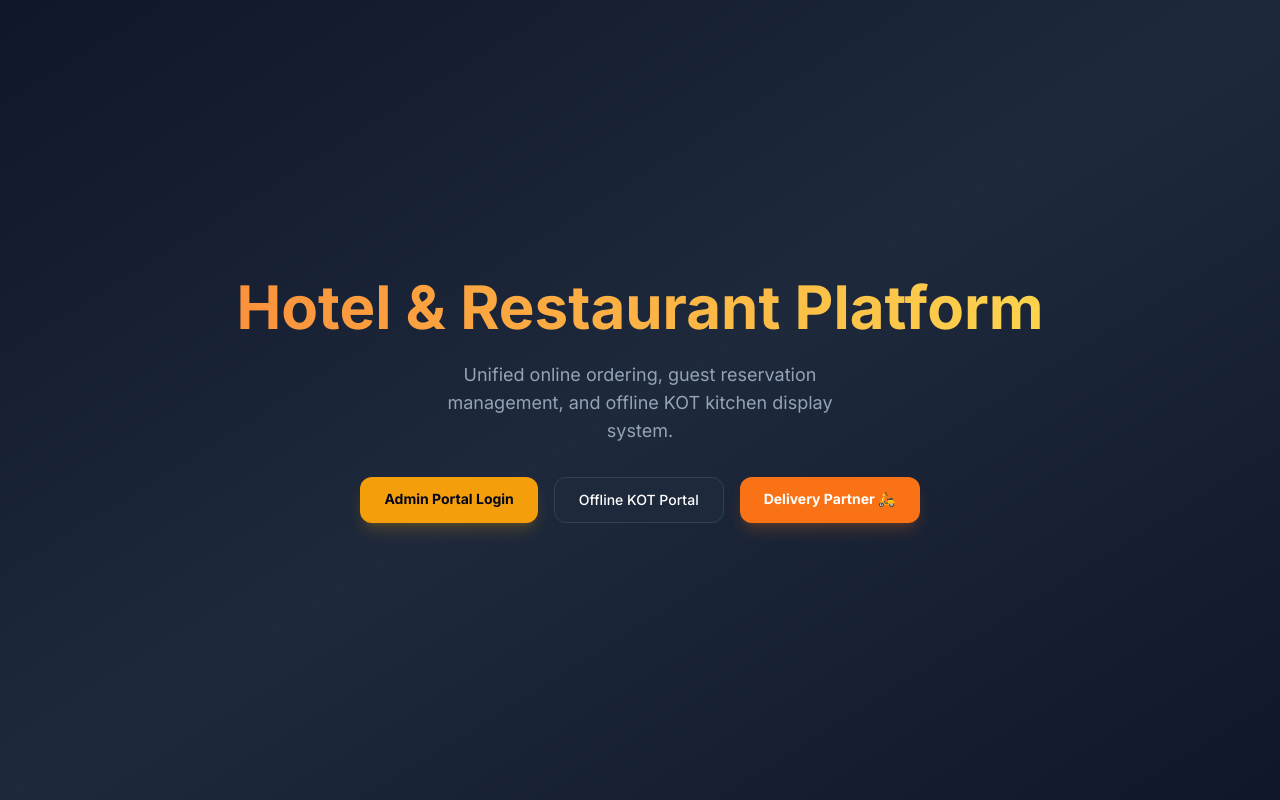
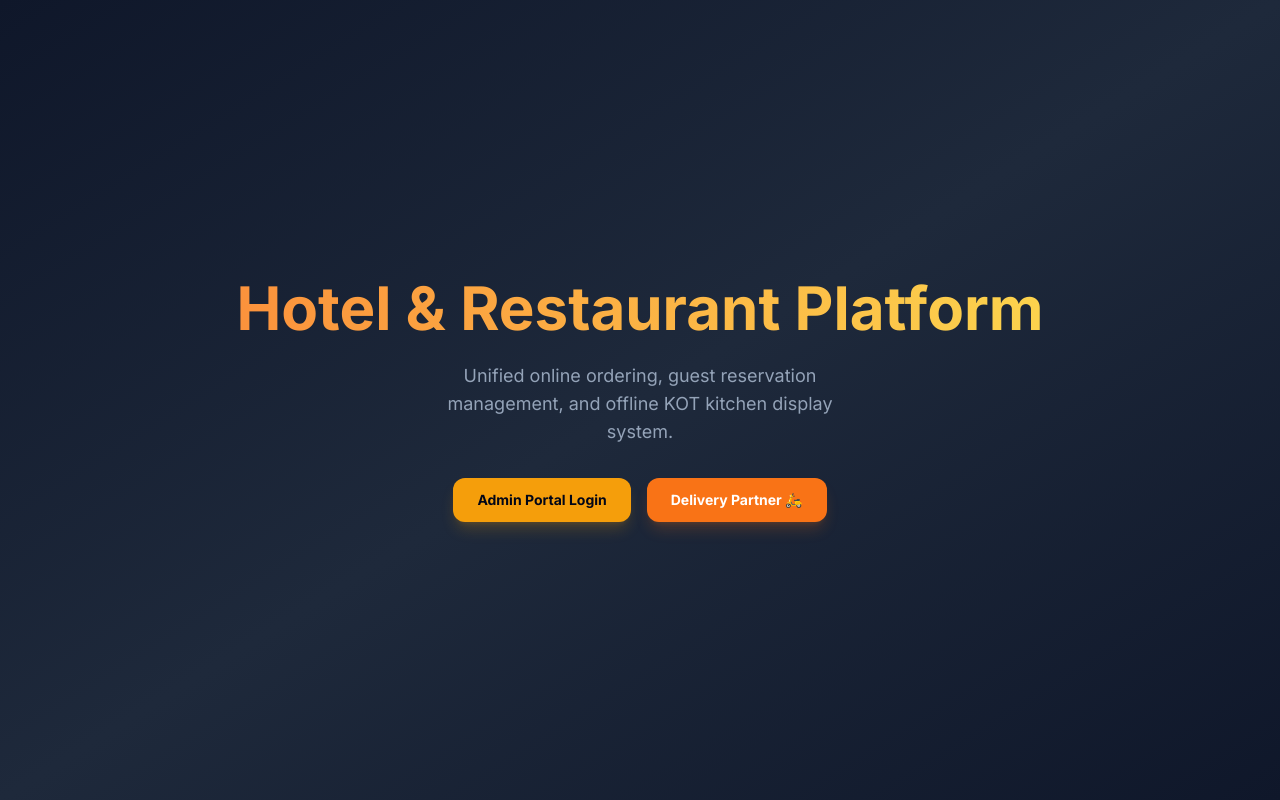
Before and after one commit to JattaMKommerce/resturant-management, a React (Vite) app in the folder frontend/: page / in a window 1280 px wide. Built offline with nearby package versions, Linux system fonts and the light colour scheme; no server answers.

Commit message:
fix: remove offline kot portal button from home landing screen

```diff
--- a/frontend/src/App.jsx
+++ b/frontend/src/App.jsx
@@ -184,9 +184,6 @@
       <div className="flex flex-wrap gap-4 justify-center">
         <a href="/admin/login" className="px-6 py-3 bg-amber-500 hover:bg-amber-600 text-slate-950 rounded-xl transition-all text-sm font-bold shadow-lg shadow-amber-500/20">
           Admin Portal Login
-        </a>
-        <a href="/admin/offline/dashboard" className="px-6 py-3 bg-slate-800 hover:bg-slate-700 rounded-xl transition-all text-sm font-medium border border-slate-700">
-          Offline KOT Portal
         </a>
         <a href="/driver/apply" className="px-6 py-3 bg-orange-500 hover:bg-orange-600 rounded-xl transition-all text-sm font-bold shadow-lg shadow-orange-500/20">
           Delivery Partner 🛵
```
